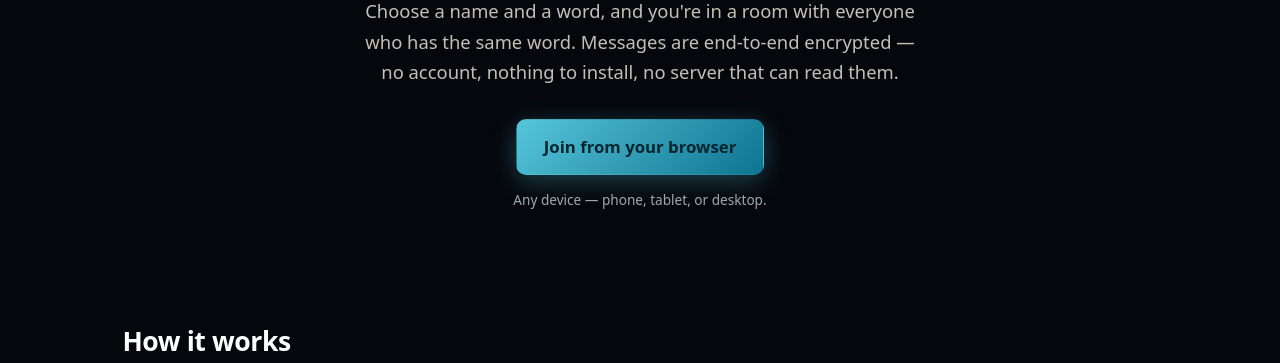
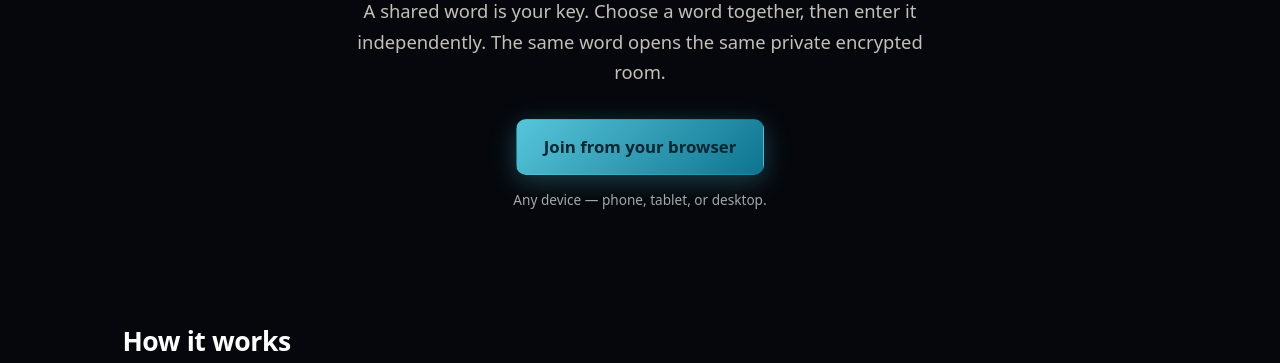
Before and after one commit to ex4n1m0/OnlyHumans, a website: page index.html in a window 1280 px wide. Shown: the part 737-1100 px from the top of the page. Drawn offline with Linux system fonts and the light colour scheme; no server answers.

Commit message:
landing: hero lede replaced - 'A shared word is your key. Choose a word together, then enter it independently. The same word opens the same private encrypted room.'

```diff
--- a/index.html
+++ b/index.html
@@ -210,9 +210,9 @@
       <img class="hero-logo" src="/logo.png" alt="OnlyHumans" width="1254" height="1254" decoding="async" fetchpriority="high">
     </picture>
     <h1 id="hero-h">Every Word is a <em>Key</em></h1>
-    <p class="lede">Choose a name and a word, and you're in a room with
-    everyone who has the same word. Messages are end-to-end encrypted —
-    no account, nothing to install, no server that can read them.</p>
+    <p class="lede">A shared word is your key. Choose a word together,
+    then enter it independently. The same word opens the same private
+    encrypted room.</p>
     <a class="btn btn-primary cta" href="/join">Join from your browser</a>
     <p class="anywhere">Any device — phone, tablet, or desktop.</p>
   </section>
```
